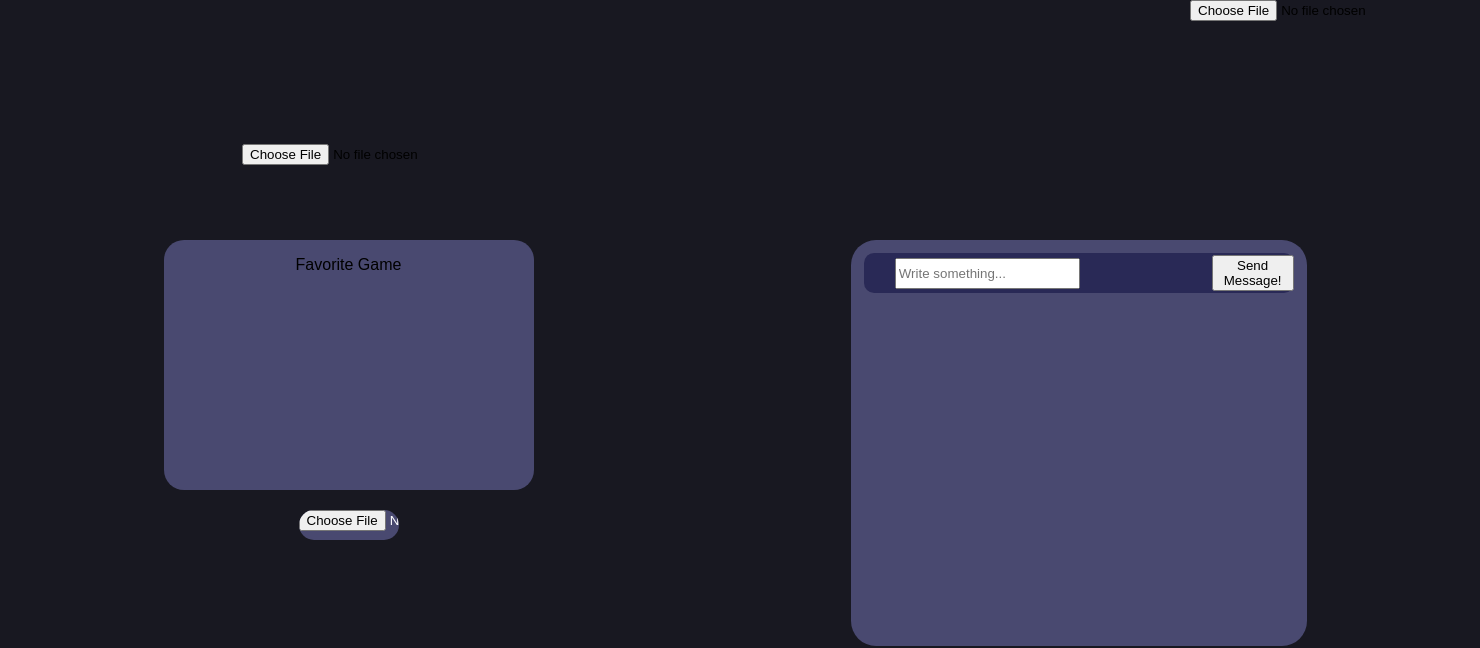
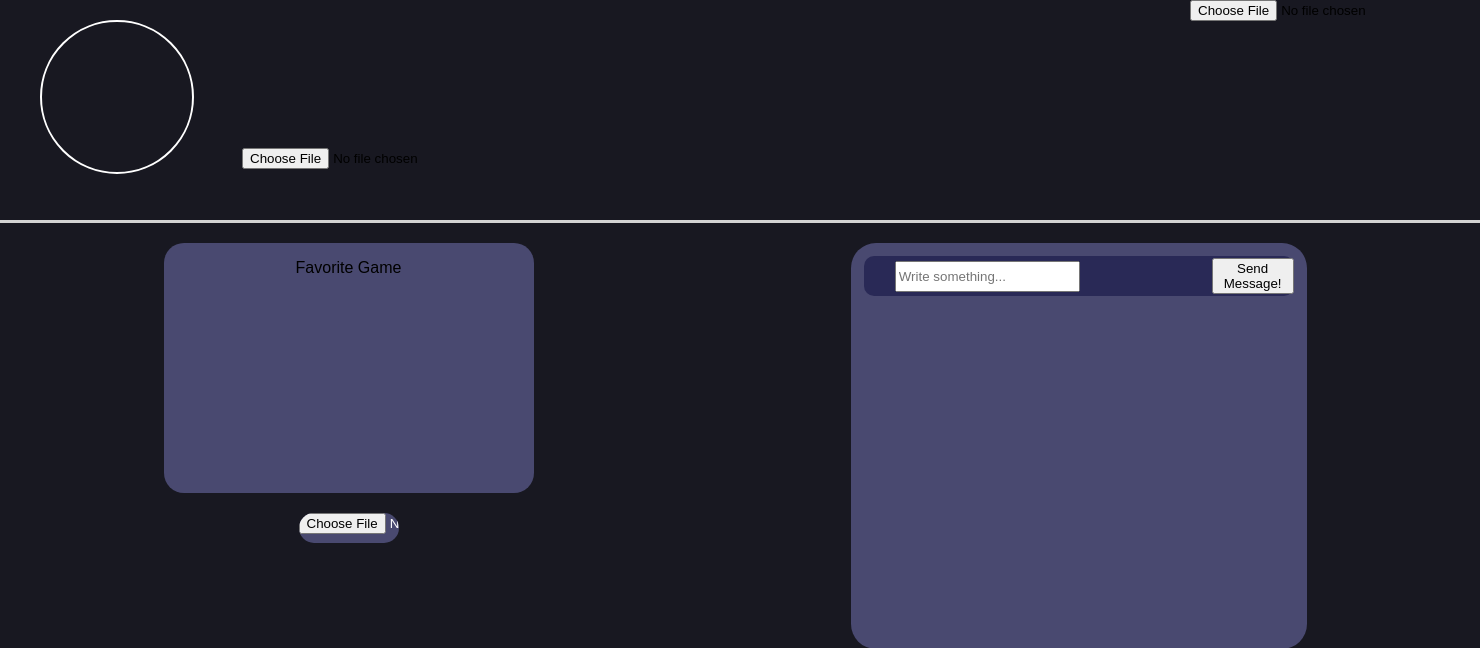
Before and after one commit to adamcheaib/GameCatcher, a PHP site: page /frontpage/profile/index.html in a window 1480 px wide. Shown: the top 648 px of the page. Run offline with PHP 8.4, Linux system fonts and the light colour scheme; data that the repository does not hold is empty.

Commit message:
minor adjustments to profile

```diff
--- a/frontpage/js/find_friends.js
+++ b/frontpage/js/find_friends.js
@@ -100,7 +100,7 @@ async function show_my_friends(event) {
             friends_display.appendChild(profile_dom);
         }
     } else {
-        friends_display.innerHTML = `<h1>${friend_data.message}...</h1>`;
+        friends_display.innerHTML = `<h1>No friends in your friendlist</h1>`;
         friends_display.style.color = "black";
     }
     document.querySelectorAll(".profile_picture").forEach((profile_pic, index) => {
--- a/frontpage/profile/css/index.css
+++ b/frontpage/profile/css/index.css
@@ -49,6 +49,7 @@ h2 {
     margin: 0;
     font-size: 30px;
     color: black;
+    text-shadow: white 1px -1px 5px;
 }
 
 main {
@@ -56,6 +57,7 @@ main {
     background-size: cover;
     display: flex;
     width: 100%;
+    border-bottom: solid 3px lightgray;
 }
 
 
@@ -227,6 +229,7 @@ main {
     height: 150px;
     width: 150px;
     border-radius: 50%;
+    border: 2px solid white;
 }
 
 .profile_picture {
```
